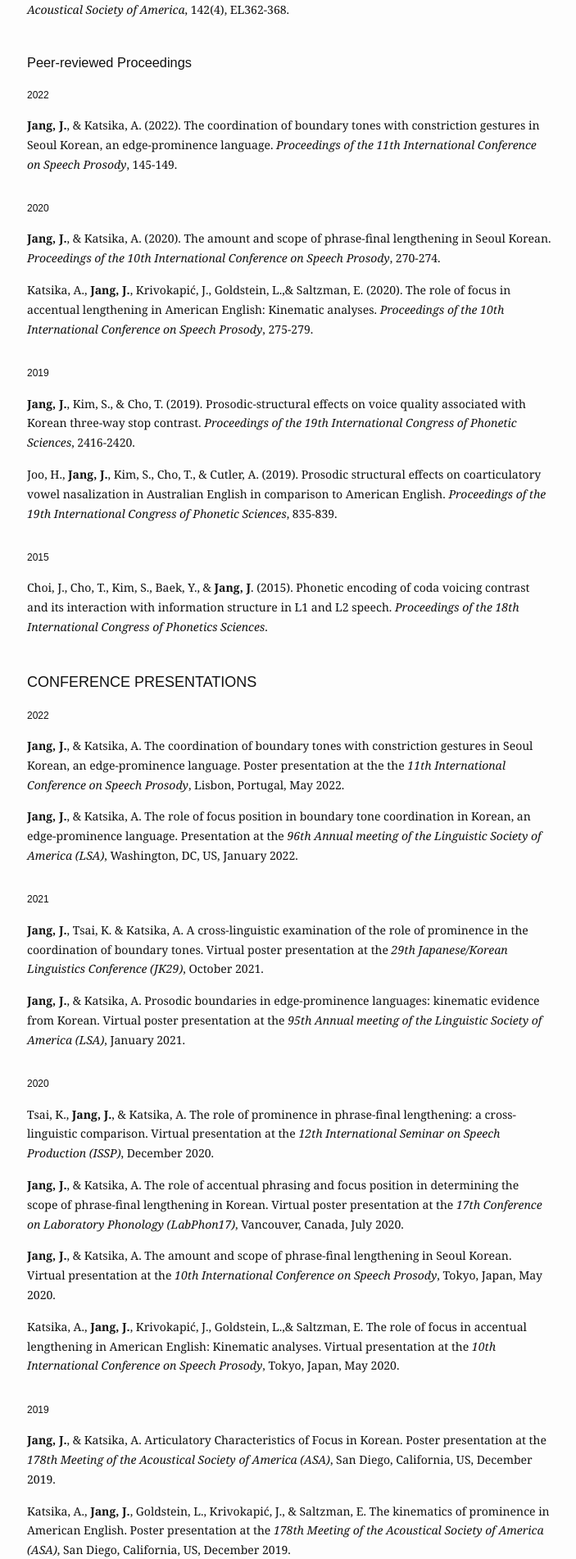
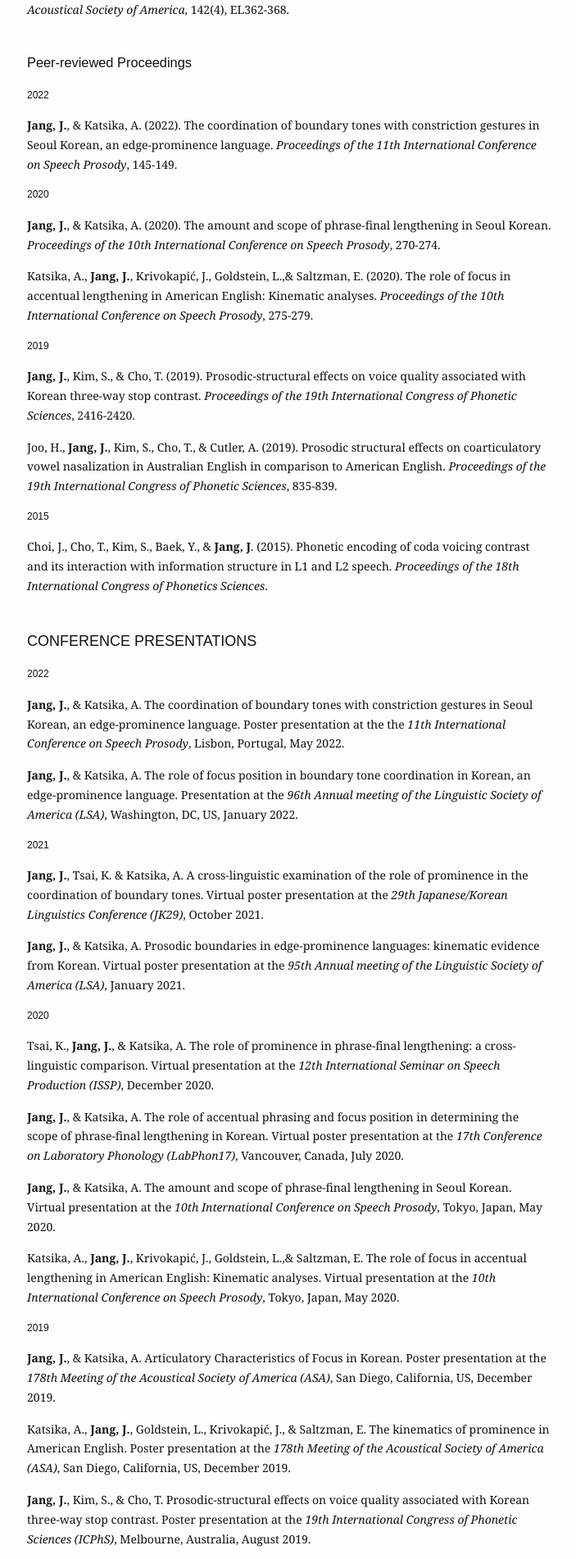
Before and after one commit to jiyoungj/jiyoungj.github.io, a Jekyll site: the page built from research.md, in a window 1280 px wide. Shown: the part 609-2511 px from the top of the page at 82% size, without its empty margins (287-990 px from the left). Built offline with Jekyll 4.4.1, drawn with Linux system fonts in a browser that asks for light colours.

Commit message:
Update research.md

```diff
--- a/research.md
+++ b/research.md
@@ -33,17 +33,11 @@ Phonetics, L2 phonetics, prosody, speech production and perception, computationa
 
   <b>Jang, J.</b>, & Katsika, A. (2022). The coordination of boundary tones with constriction gestures in Seoul Korean, an edge-prominence language. <em> Proceedings of the 11th International Conference on Speech Prosody</em>, 145-149.
 
-
-<h6 style="font-size:1px"><br></h6>
-
  <h4>2020</h4>
 
   <b>Jang, J.</b>, & Katsika, A. (2020). The amount and scope of phrase-final lengthening in Seoul Korean. <em> Proceedings of the 10th International Conference on Speech Prosody</em>, 270-274.
 
   Katsika, A., <b>Jang, J.</b>, Krivokapić, J., Goldstein, L.,& Saltzman, E. (2020). The role of focus in accentual lengthening in American English: Kinematic analyses. <em>Proceedings of the 10th International Conference on Speech Prosody</em>, 275-279.
-
-
- <h6 style="font-size:1px"><br></h6>
 
  <h4>2019</h4>
 
@@ -51,14 +45,12 @@ Phonetics, L2 phonetics, prosody, speech production and perception, computationa
 
   Joo, H., <b>Jang, J.</b>, Kim, S., Cho, T., & Cutler, A. (2019). Prosodic structural effects on coarticulatory vowel nasalization in Australian English in comparison to American English. <em>Proceedings of the 19th International Congress of Phonetic Sciences</em>, 835-839.
 
-
- <h6 style="font-size:1px"><br></h6>
-
  <h4>2015</h4>
 
   Choi, J., Cho, T., Kim, S., Baek, Y., & <b>Jang, J</b>. (2015). Phonetic encoding of coda voicing contrast and its interaction with information structure in L1 and L2 speech. <em>Proceedings of the 18th International Congress of Phonetics Sciences</em>.
 
 <h6 style="font-size:6px"><br></h6>
+
 
 <h3 style="font-size:18px">CONFERENCE PRESENTATIONS</h3>
 
@@ -69,8 +61,6 @@ Phonetics, L2 phonetics, prosody, speech production and perception, computationa
  <b>Jang, J.</b>, & Katsika, A. The role of focus position in boundary tone coordination in Korean, an edge-prominence language. Presentation at the <em>96th Annual meeting of the Linguistic Society of America (LSA)</em>, Washington, DC, US, January 2022.
 
 
-<h6 style="font-size:1px"><br></h6>
-
 <h4>2021</h4>
 
   <b>Jang, J.</b>, Tsai, K. & Katsika, A. A cross-linguistic examination of the role of prominence in the coordination of boundary tones. Virtual poster presentation at the <em>29th Japanese/Korean Linguistics Conference (JK29)</em>, October 2021.
@@ -78,9 +68,7 @@ Phonetics, L2 phonetics, prosody, speech production and perception, computationa
   <b>Jang, J.</b>, & Katsika, A. Prosodic boundaries in edge-prominence languages: kinematic evidence from Korean. Virtual poster presentation at the <em>95th Annual meeting of the Linguistic Society of America (LSA)</em>, January 2021.
 
 
- <h6 style="font-size:1px"><br></h6>
-
- <h4>2020</h4>
+<h4>2020</h4>
 
   Tsai, K., <b>Jang, J.</b>, & Katsika, A. The role of prominence in phrase-final lengthening: a cross-linguistic comparison. Virtual presentation at the <em>12th International Seminar on Speech Production (ISSP)</em>, December 2020.
 
@@ -90,8 +78,6 @@ Phonetics, L2 phonetics, prosody, speech production and perception, computationa
 
   Katsika, A., <b>Jang, J.</b>, Krivokapić, J., Goldstein, L.,& Saltzman, E. The role of focus in accentual lengthening in American English: Kinematic analyses. Virtual presentation at the <em>10th International Conference on Speech Prosody</em>, Tokyo, Japan, May 2020.
 
-
- <h6 style="font-size:1px"><br></h6>
 
  <h4>2019</h4>
 
@@ -106,8 +92,6 @@ Phonetics, L2 phonetics, prosody, speech production and perception, computationa
   <b>Jang, J.</b>, Kim, S. & Cho, T. Effects of prosodic structure on voice quality associated with Korean three-way stop contrast. Poster presentation at the <em>Hanyang International Symposium on Phonetics and Cognitive Sciences of Language (HISPhonCog) 2019</em>, Seoul, South Korea, May 2019.
 
 
- <h6 style="font-size:1px"><br></h6>
-
  <h4>2018</h4>
 
   <b>Jang, J.</b>, Kim, S. & Cho, T. Prosodic modulation of coarticulatory vowel nasalization in L2 English. Oral presentation at the <em>7th International Conferences on Phonology and Morphology (ICPM)</em>, Seoul, South Korea, June 2018.
@@ -117,15 +101,11 @@ Phonetics, L2 phonetics, prosody, speech production and perception, computationa
   <b>Jang, J.</b>, Kim, S. & Cho, T. Effects of prosodic structure on nasal coarticulation in Korean and L2 English. Poster presentation at the <em>Hanyang International Symposium on Phonetics and Cognitive Sciences of Language (HISPhonCog) 2018</em>, Seoul, South Korea, May 2018.
 
 
- <h6 style="font-size:1px"><br></h6>
-
  <h4>2016</h4>
 
   <b>Jang, J.</b>, Kim, S. & Cho, T. Phrase-final lengthening revisited: from an articulatory perspective. Oral presentation at the <em>2016 Fall Conference of the Korean Society of Speech Sciences</em>, Seoul, South Korea, November 2016.
 
 
- <h6 style="font-size:1px"><br></h6>
-
  <h4>2015</h4>
 
   Choi, J., Cho, T., Kim, S., Baek, Y., & <b>Jang, J</b>. Phonetic encoding of coda voicing contrast and its interaction with information structure in L1 and L2 speech. Poster presentation at the <em>18th International Congress of Phonetics Sciences (ICPhS)</em>, Glasgow, U.K., August 2015.
```
